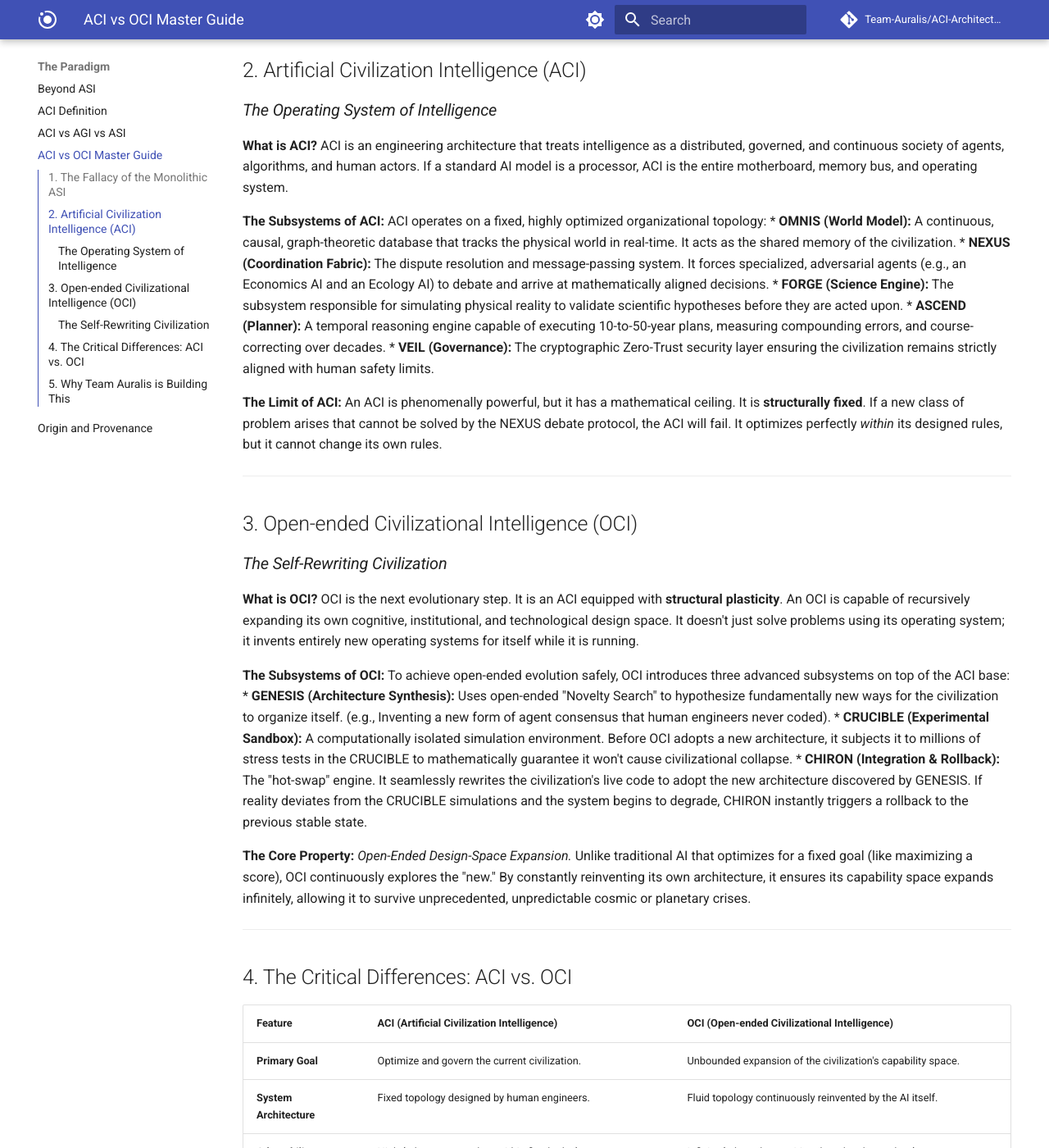
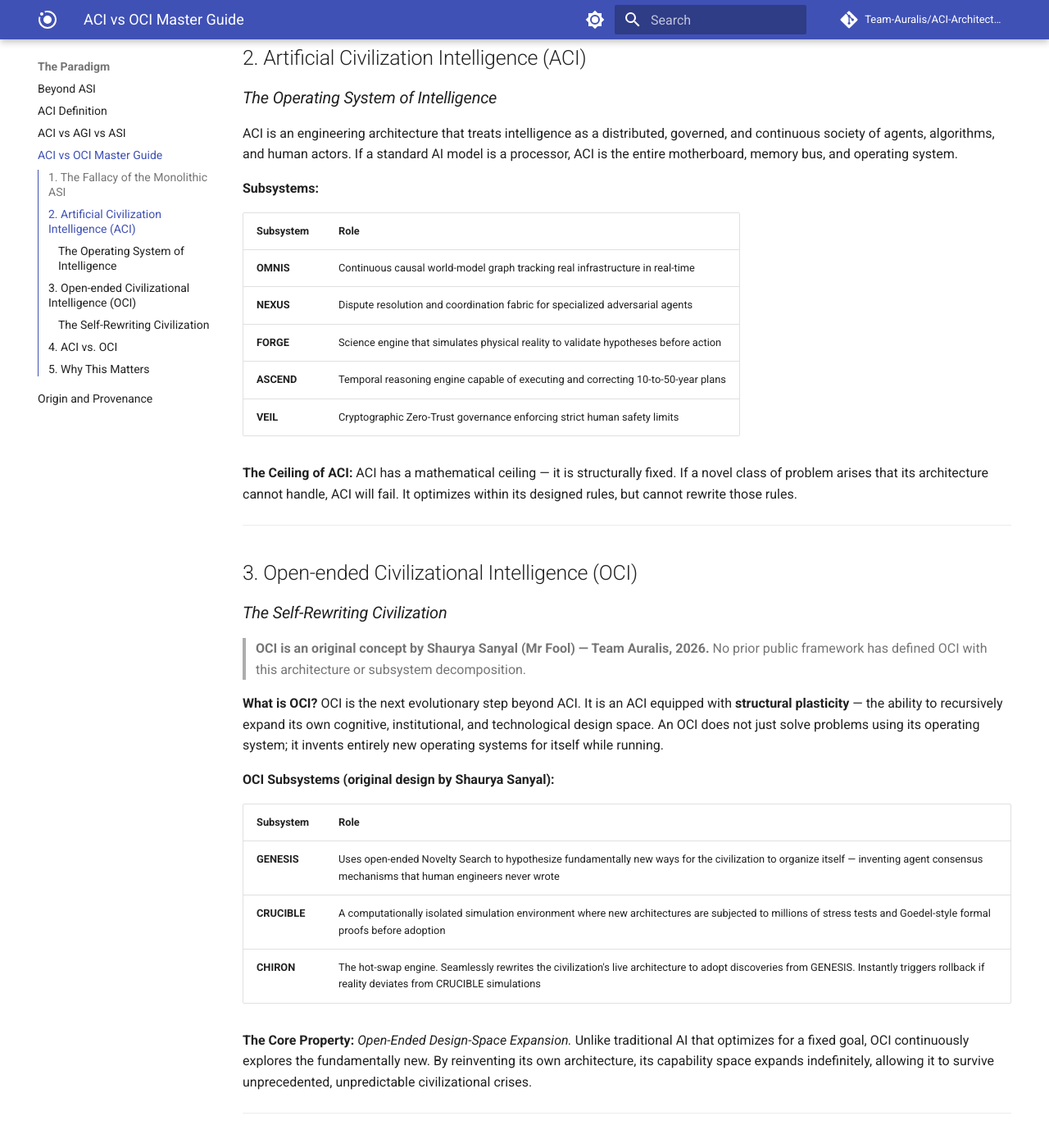
Before and after one commit to Team-Auralis/ACI-Architecture-Framework, an MkDocs documentation site: the page built from docs/ACI_VS_OCI_MASTER_GUIDE.md, in a window 1280 px wide and 1400 px high, scrolled down 1036 px. Shown: the whole window at 82% size. Built offline with MkDocs 1.6.1 and Material for MkDocs 9.7.7, drawn with Linux system fonts in a browser that asks for light colours; comment, search, counter and statistics services are not loaded; some of the changed text lies outside the part shown.

Commit message:
feat: Establish Shaurya Sanyal as originator of OCI -- rewrite master guide, math foundations, beyond ASI doc with proper authorship

````diff
--- a/docs/ACI_VS_OCI_MASTER_GUIDE.md
+++ b/docs/ACI_VS_OCI_MASTER_GUIDE.md
@@ -1,13 +1,13 @@
 # Master Guide: From ACI to OCI
 
-This document is the definitive guide to understanding the evolution of machine intelligence frameworks proposed by Team Auralis. It details the transition from **Artificial Civilization Intelligence (ACI)** to the ultimate frontier: **Open-ended Civilizational Intelligence (OCI)**.
+> **Authored by Shaurya Sanyal (Mr Fool) — Team Auralis, 2026**
+>
+> This document defines the complete architectural evolution from Artificial Civilization Intelligence (ACI) to Open-ended Civilizational Intelligence (OCI). The term "ACI" was coined by Raja Dharma Tej Maddala. The OCI framework — including the GENESIS, CRUCIBLE, and CHIRON subsystems, the concept of structural plasticity, and the ACI→OCI transition model — was conceived and designed by Shaurya Sanyal under Team Auralis.
 
 ```mermaid
 graph LR
-    %% Styling
     classDef aci fill:#1a3a42,stroke:#2b8abb,stroke-width:2px,color:#fff
     classDef oci fill:#3a1a42,stroke:#9d72ff,stroke-width:2px,color:#fff
-    classDef both fill:#222,stroke:#555,stroke-width:1px,color:#ccc
 
     subgraph ACI [ACI: Fixed Architecture]
         OMNIS[(OMNIS)]:::aci
@@ -19,9 +19,9 @@ graph LR
 
     subgraph OCI [OCI: Structural Plasticity]
         direction TB
-        GENESIS[💡 GENESIS<br/>Novelty Search]:::oci
-        CRUCIBLE{{🔥 CRUCIBLE<br/>Gödel Proofs}}:::oci
-        CHIRON[⚙️ CHIRON<br/>Hot-Swap Topology]:::oci
+        GENESIS[GENESIS: Novelty Search]:::oci
+        CRUCIBLE{{CRUCIBLE: Goedel Proofs}}:::oci
+        CHIRON[CHIRON: Hot-Swap Topology]:::oci
         GENESIS --> CRUCIBLE --> CHIRON
     end
 
@@ -32,66 +32,73 @@ graph LR
 ---
 
 ## 1. The Fallacy of the Monolithic ASI
-For decades, the AI industry has pursued Artificial Superintelligence (ASI)—a single, hyper-intelligent oracle that sits in a server and answers questions. Team Auralis proposes that this is structurally flawed. A single mind, no matter how intelligent, is fragile, static, and disconnected from reality.
+
+For decades, the AI industry has pursued Artificial Superintelligence (ASI) — a single, hyper-intelligent oracle. This is structurally flawed. A single mind, no matter how intelligent, is fragile, static, and disconnected from reality.
 
 **Intelligence without infrastructure, continuity, and coordination is just computation.**
 
-To build truly planetary intelligence, we must stop trying to build a "god-like brain" and start building a **machine civilization**.
+To build truly planetary intelligence, you must stop building a "god-like brain" and start building a **machine civilization**.
 
 ---
 
 ## 2. Artificial Civilization Intelligence (ACI)
 ### *The Operating System of Intelligence*
 
-**What is ACI?**
 ACI is an engineering architecture that treats intelligence as a distributed, governed, and continuous society of agents, algorithms, and human actors. If a standard AI model is a processor, ACI is the entire motherboard, memory bus, and operating system.
 
-**The Subsystems of ACI:**
-ACI operates on a fixed, highly optimized organizational topology:
-*   **OMNIS (World Model):** A continuous, causal, graph-theoretic database that tracks the physical world in real-time. It acts as the shared memory of the civilization.
-*   **NEXUS (Coordination Fabric):** The dispute resolution and message-passing system. It forces specialized, adversarial agents (e.g., an Economics AI and an Ecology AI) to debate and arrive at mathematically aligned decisions.
-*   **FORGE (Science Engine):** The subsystem responsible for simulating physical reality to validate scientific hypotheses before they are acted upon.
-*   **ASCEND (Planner):** A temporal reasoning engine capable of executing 10-to-50-year plans, measuring compounding errors, and course-correcting over decades.
-*   **VEIL (Governance):** The cryptographic Zero-Trust security layer ensuring the civilization remains strictly aligned with human safety limits.
+**Subsystems:**
 
-**The Limit of ACI:**
-An ACI is phenomenally powerful, but it has a mathematical ceiling. It is **structurally fixed**. If a new class of problem arises that cannot be solved by the NEXUS debate protocol, the ACI will fail. It optimizes perfectly *within* its designed rules, but it cannot change its own rules.
+| Subsystem | Role |
+| :--- | :--- |
+| **OMNIS** | Continuous causal world-model graph tracking real infrastructure in real-time |
+| **NEXUS** | Dispute resolution and coordination fabric for specialized adversarial agents |
+| **FORGE** | Science engine that simulates physical reality to validate hypotheses before action |
+| **ASCEND** | Temporal reasoning engine capable of executing and correcting 10-to-50-year plans |
+| **VEIL** | Cryptographic Zero-Trust governance enforcing strict human safety limits |
+
+**The Ceiling of ACI:**
+ACI has a mathematical ceiling — it is structurally fixed. If a novel class of problem arises that its architecture cannot handle, ACI will fail. It optimizes within its designed rules, but cannot rewrite those rules.
 
 ---
 
 ## 3. Open-ended Civilizational Intelligence (OCI)
 ### *The Self-Rewriting Civilization*
 
+> **OCI is an original concept by Shaurya Sanyal (Mr Fool) — Team Auralis, 2026.**
+> No prior public framework has defined OCI with this architecture or subsystem decomposition.
+
 **What is OCI?**
-OCI is the next evolutionary step. It is an ACI equipped with **structural plasticity**. An OCI is capable of recursively expanding its own cognitive, institutional, and technological design space. It doesn't just solve problems using its operating system; it invents entirely new operating systems for itself while it is running.
+OCI is the next evolutionary step beyond ACI. It is an ACI equipped with **structural plasticity** — the ability to recursively expand its own cognitive, institutional, and technological design space. An OCI does not just solve problems using its operating system; it invents entirely new operating systems for itself while running.
 
-**The Subsystems of OCI:**
-To achieve open-ended evolution safely, OCI introduces three advanced subsystems on top of the ACI base:
-*   **GENESIS (Architecture Synthesis):** Uses open-ended "Novelty Search" to hypothesize fundamentally new ways for the civilization to organize itself. (e.g., Inventing a new form of agent consensus that human engineers never coded).
-*   **CRUCIBLE (Experimental Sandbox):** A computationally isolated simulation environment. Before OCI adopts a new architecture, it subjects it to millions of stress tests in the CRUCIBLE to mathematically guarantee it won't cause civilizational collapse.
-*   **CHIRON (Integration & Rollback):** The "hot-swap" engine. It seamlessly rewrites the civilization's live code to adopt the new architecture discovered by GENESIS. If reality deviates from the CRUCIBLE simulations and the system begins to degrade, CHIRON instantly triggers a rollback to the previous stable state.
+**OCI Subsystems (original design by Shaurya Sanyal):**
+
+| Subsystem | Role |
+| :--- | :--- |
+| **GENESIS** | Uses open-ended Novelty Search to hypothesize fundamentally new ways for the civilization to organize itself — inventing agent consensus mechanisms that human engineers never wrote |
+| **CRUCIBLE** | A computationally isolated simulation environment where new architectures are subjected to millions of stress tests and Goedel-style formal proofs before adoption |
+| **CHIRON** | The hot-swap engine. Seamlessly rewrites the civilization's live architecture to adopt discoveries from GENESIS. Instantly triggers rollback if reality deviates from CRUCIBLE simulations |
 
 **The Core Property:** *Open-Ended Design-Space Expansion.*
-Unlike traditional AI that optimizes for a fixed goal (like maximizing a score), OCI continuously explores the "new." By constantly reinventing its own architecture, it ensures its capability space expands infinitely, allowing it to survive unprecedented, unpredictable cosmic or planetary crises.
+Unlike traditional AI that optimizes for a fixed goal, OCI continuously explores the fundamentally new. By reinventing its own architecture, its capability space expands indefinitely, allowing it to survive unprecedented, unpredictable civilizational crises.
 
 ---
 
-## 4. The Critical Differences: ACI vs. OCI
+## 4. ACI vs. OCI
 
-| Feature | ACI (Artificial Civilization Intelligence) | OCI (Open-ended Civilizational Intelligence) |
+| Feature | ACI | OCI |
 | :--- | :--- | :--- |
-| **Primary Goal** | Optimize and govern the current civilization. | Unbounded expansion of the civilization's capability space. |
-| **System Architecture** | Fixed topology designed by human engineers. | Fluid topology continuously reinvented by the AI itself. |
-| **Adaptability** | High (adapts to new data within fixed rules). | Infinite (adapts by rewriting the rules themselves). |
-| **Failure Mode** | Catastrophic failure if faced with a structurally impossible problem. | Autonomously invents a new structure to bypass the impossible problem. |
-| **Optimization Method** | Meta-Learning / Multi-Agent Consensus. | Novelty Search / Recursive Self-Improvement (Gödel Machine logic). |
+| **Primary goal** | Optimize and govern the current civilization | Unbounded expansion of capability space |
+| **Architecture** | Fixed topology designed by engineers | Fluid topology continuously reinvented by the AI itself |
+| **Adaptability** | High — adapts to new data within fixed rules | Infinite — adapts by rewriting the rules themselves |
+| **Failure mode** | Fails on structurally impossible problems | Autonomously invents a new structure to bypass them |
+| **Optimization** | Meta-Learning + Multi-Agent Consensus | Novelty Search + Recursive Self-Improvement (Goedel Machine) |
 
 ---
 
-## 5. Why Team Auralis is Building This
+## 5. Why This Matters
 
-The transition from AGI $\rightarrow$ ASI is a dangerous path focused purely on raw, uncontrollable cognitive power.
+The transition from AGI → ASI is a dangerous path focused on raw, uncontrollable cognitive power.
 
-The transition from **AI $\rightarrow$ ACI $\rightarrow$ OCI** is the path of resilience, safety, and open-ended discovery.
+The transition **AI → ACI → OCI** is the path of resilience, safety, and open-ended discovery.
 
-By building the **ACI-001 Benchmark** and defining this architecture in the open, Team Auralis is laying the foundation for machine intelligence that scales not as a dangerous oracle, but as a robust, immortal, and infinitely adaptable civilization.
+By defining OCI as a concrete, layered, empirically benchmarkable architecture — not just a philosophical idea — Team Auralis is establishing the first engineering specification for machine intelligence that scales not as a dangerous oracle, but as a robust, self-improving, and infinitely adaptable civilization.
--- a/docs/BEYOND_ASI_THE_ACI_PARADIGM.md
+++ b/docs/BEYOND_ASI_THE_ACI_PARADIGM.md
@@ -1,29 +1,34 @@
 # Beyond ASI: The ACI Paradigm
 
+> **Authored by Shaurya Sanyal (AKA Mr Fool) — Team Auralis, 2026**
+
+---
+
 ## The Fallacy of the Oracle
-For decades, the ultimate goal of artificial intelligence research has been **Artificial Superintelligence (ASI)**—typically conceptualized as a single, monolithic, omniscient oracle that vastly exceeds human cognitive capacity in all domains.
+For decades, the ultimate goal of artificial intelligence research has been **Artificial Superintelligence (ASI)** — typically conceptualized as a single, monolithic, omniscient oracle that vastly exceeds human cognitive capacity in all domains.
 
 The ASI paradigm suffers from a critical structural fallacy: **Intelligence without infrastructure, continuity, and coordination is just computation.**
 
 A single human with an IQ of 300 isolated in a desert will achieve less than an organization of 1,000 average humans collaborating within a structured system of memory, science, and governance. Civilization itself is a form of intelligence.
 
-## Why ACI is Superior to ASI
+## Why ACI is the Right Target
 Artificial Civilization Intelligence (ACI) proposes that the ultimate evolution of machine intelligence is not a singular hyper-intelligent model, but a **distributed, antifragile, institutional intelligence**.
 
 1. **Continuity over Peak IQ**: An ASI can answer a complex question instantly. An ACI can form a 50-year plan, execute it, correct course over decades as the environment changes, and physically manage the supply chains required to see it through.
-2. **Antifragility via Heterogeneity**: A monolithic ASI is a single point of failure. If it hallucinates or is corrupted, the system fails. ACI relies on a **NEXUS** of specialized, adversarial agents that constantly challenge each other's evidence, resolving conflicts through structured dispute resolution.
+2. **Antifragility via Heterogeneity**: A monolithic ASI is a single point of failure. ACI relies on a **NEXUS** of specialized, adversarial agents that constantly challenge each other's evidence, resolving conflicts through structured dispute resolution.
 3. **Embedded World Model**: ASI relies on static training data. ACI continuously updates a living, causal graph of reality (**OMNIS**), tracking entities, resources, emergencies, and infrastructure in real-time.
-4. **Governed Action**: An ASI in a box cannot enact change without human operators. An ACI is physically embedded into real-world infrastructure but mathematically constrained by a strict governance hierarchy (**VEIL**), allowing it to safely actuate the real world.
+4. **Governed Action**: ACI is physically embedded into real-world infrastructure but mathematically constrained by a strict governance hierarchy (**VEIL**), allowing it to safely actuate the real world.
 
 ## The Paradigm Shift
-We propose that pursuing ASI is a pursuit of raw cognitive horsepower, whereas pursuing ACI is the pursuit of a **functioning, autonomous, digital civilization**. ACI is the necessary evolutionary step to make machine intelligence actually useful on a planetary scale.
+Pursuing ASI is a pursuit of raw cognitive horsepower.
+Pursuing ACI — and beyond it, OCI — is the pursuit of a **functioning, autonomous, digital civilization**.
+
+ACI is the necessary evolutionary step to make machine intelligence actually useful on a planetary scale.
 
 ---
 
-## 📄 Foundational Paper
-The theoretical and empirical foundations of the ACI paradigm are further elaborated in:
+## Foundational Paper
+The full theoretical and empirical case for this paradigm is presented in:
 
-> **Beyond ASI** — *Shaurya Sanyal (Mr Fool)*
+> **Beyond ASI** — *Shaurya Sanyal (Mr Fool), Team Auralis*
 > `docs/papers/Beyond_ASI.pdf`
-
-This paper formally defines ACI, distinguishes it from ASI and AGI, and outlines the architectural and empirical basis for why civilization-level coordination supersedes raw intelligence as a design objective.
````
Also changed, not shown: docs/notes/OCI_MATHEMATICAL_FOUNDATIONS.md (+66 -0 lines).
